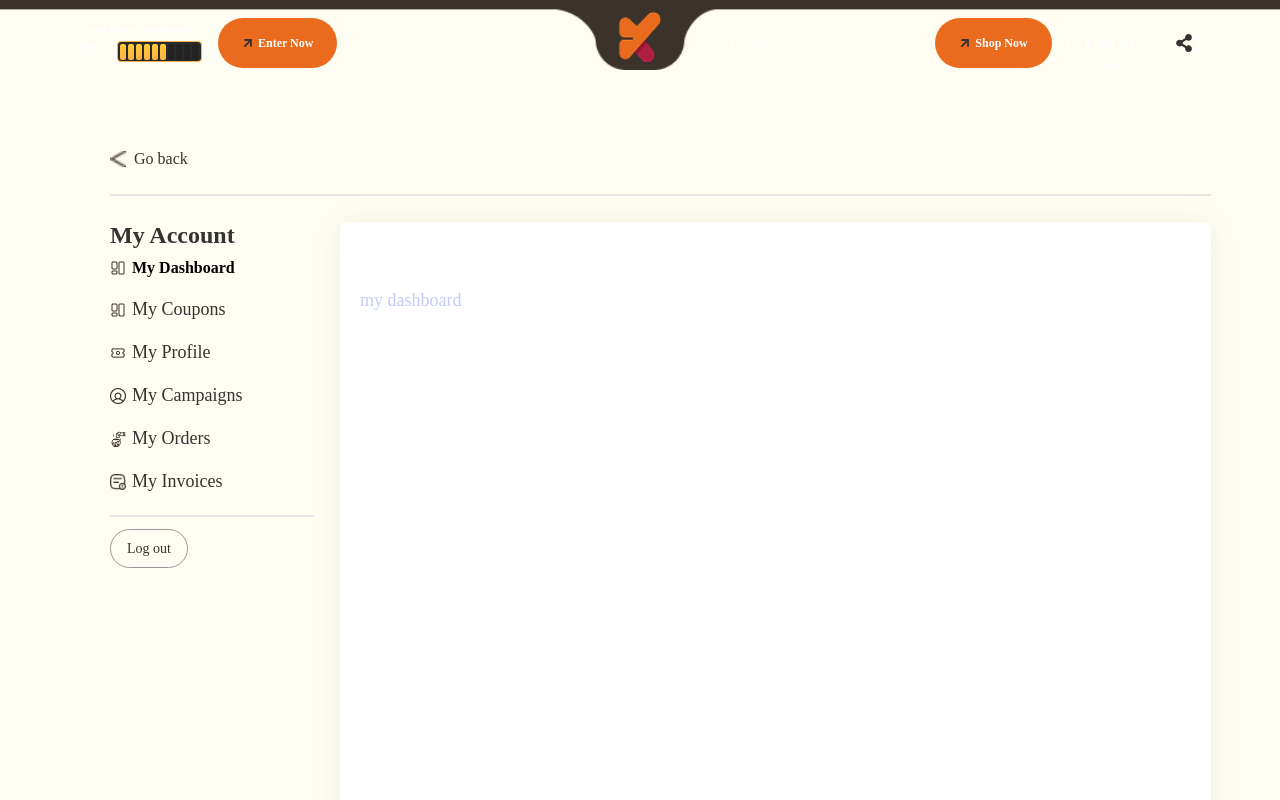
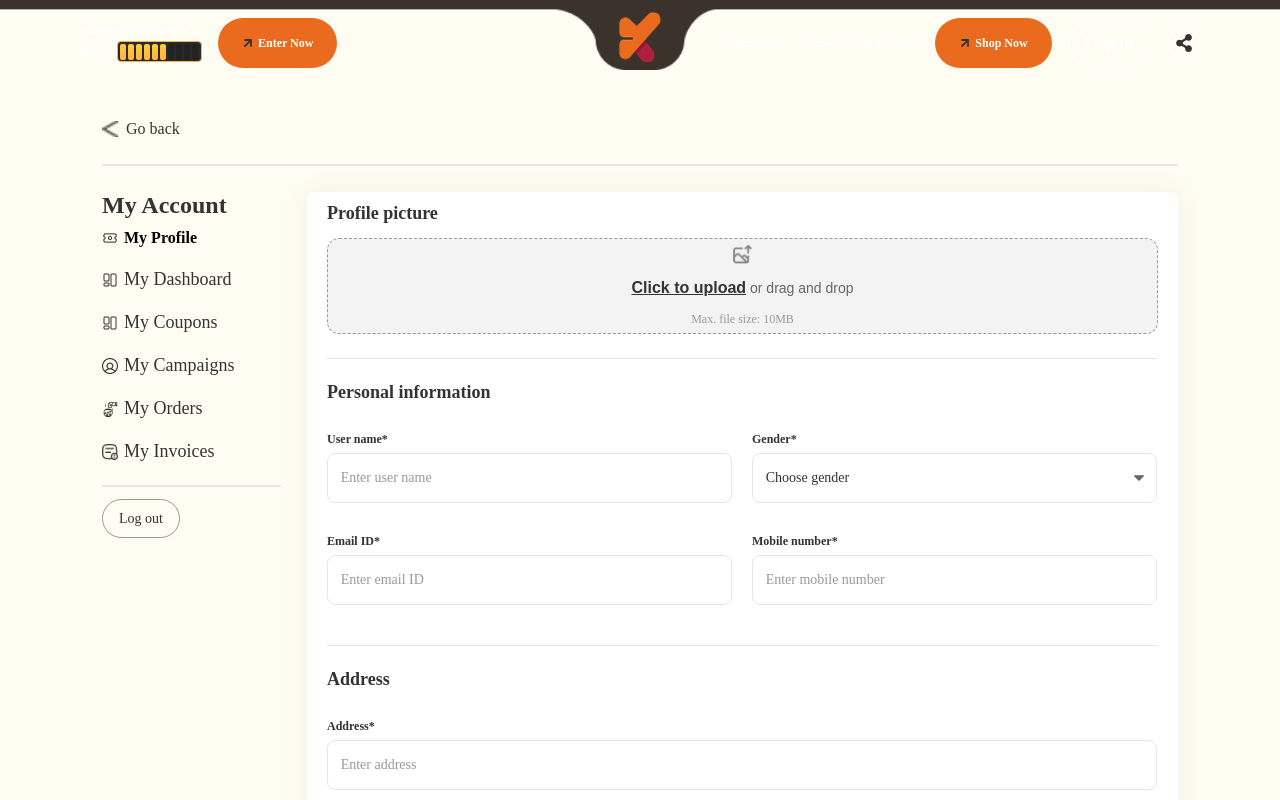
Before and after one commit to manigdm/Kutoot-Website-Frontend, a Next.js app: page /user in a window 1280 px wide. Shown: the top 800 px of the page. Built offline with nearby package versions, Linux system fonts and the light colour scheme.

Commit message:
myprofile updated

```diff
--- a/components/user/Myprofile.jsx
+++ b/components/user/Myprofile.jsx
@@ -54,7 +54,7 @@ const Myprofile = () => {
   const [showLogoutSuccessModal, setShowLogoutSuccessModal] = useState(false);
 
   // State for active tab
-  const [activeTab, setActiveTab] = useState("dashboard");
+  const [activeTab, setActiveTab] = useState("profile");
 
   const canvasRef = useRef(null);
   const imageRef = useRef(null);
@@ -137,19 +137,13 @@ const Myprofile = () => {
   const styles = {
     container: {
       backgroundColor: "#FFFDF2",
-      minHeight: "800px",
-      position: "absolute",
-      top: "10px",
-      left: "90px",
       display: "flex",
       flexDirection: "column",
       gap: "26px",
-      transform: "rotate(0deg)",
-      opacity: 1,
       boxSizing: "border-box",
       padding: "20px",
       fontFamily: "Poppins",
-      marginTop: "270px",
+      marginTop: "100px",
     },
     header: {
       display: "flex",
@@ -235,7 +229,7 @@ const Myprofile = () => {
       margin: "12px 0",
     },
     rightContent: {
-      width: "871px",
+
       minHeight: "930px",
       borderRadius: "8px",
       padding: "12.01px 20.01px 12.01px 20.01px",
@@ -2048,6 +2042,22 @@ const Myprofile = () => {
           <div style={styles.contentWrapper}>
             <div style={styles.leftSidebar}>
               <div style={styles.myAccountHeader}>My Account</div>
+               {/* Profile Tab */}
+              <div
+                style={
+                  activeTab === "profile"
+                    ? styles.activeMenuItem
+                    : styles.menuItem
+                }
+                onClick={() => setActiveTab("profile")}
+              >
+                <img
+                  src="/images/myprofile/pic2.png"
+                  alt="Profile Icon"
+                  style={styles.menuItemIcon}
+                />
+                My Profile
+              </div>
               {/* Dashboard Tab */}
               <div
                 style={
@@ -2080,22 +2090,7 @@ const Myprofile = () => {
                 />
                 My Coupons
               </div>
-              {/* Profile Tab */}
-              <div
-                style={
-                  activeTab === "profile"
-                    ? styles.activeMenuItem
-                    : styles.menuItem
-                }
-                onClick={() => setActiveTab("profile")}
-              >
-                <img
-                  src="/images/myprofile/pic2.png"
-                  alt="Profile Icon"
-                  style={styles.menuItemIcon}
-                />
-                My Profile
-              </div>
+
               {/* Campaigns Tab */}
               <div
                 style={
```
